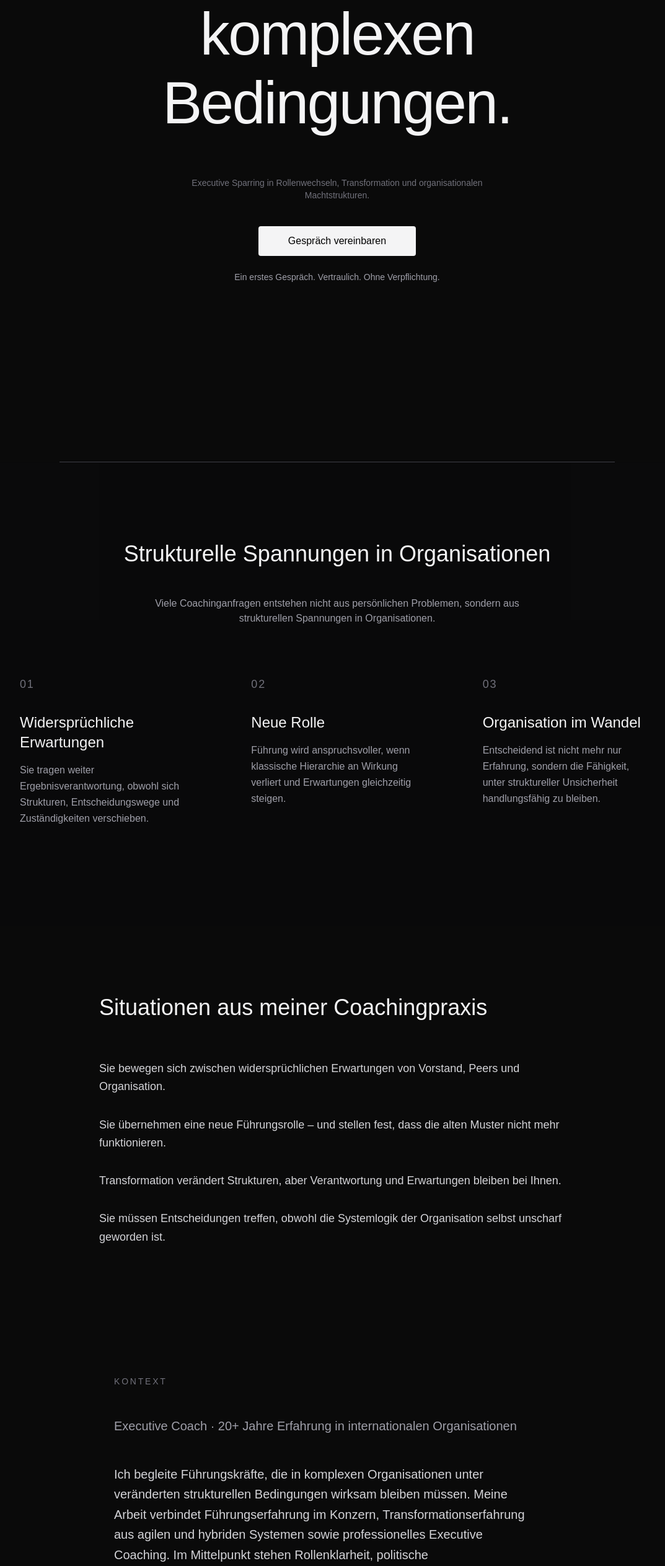
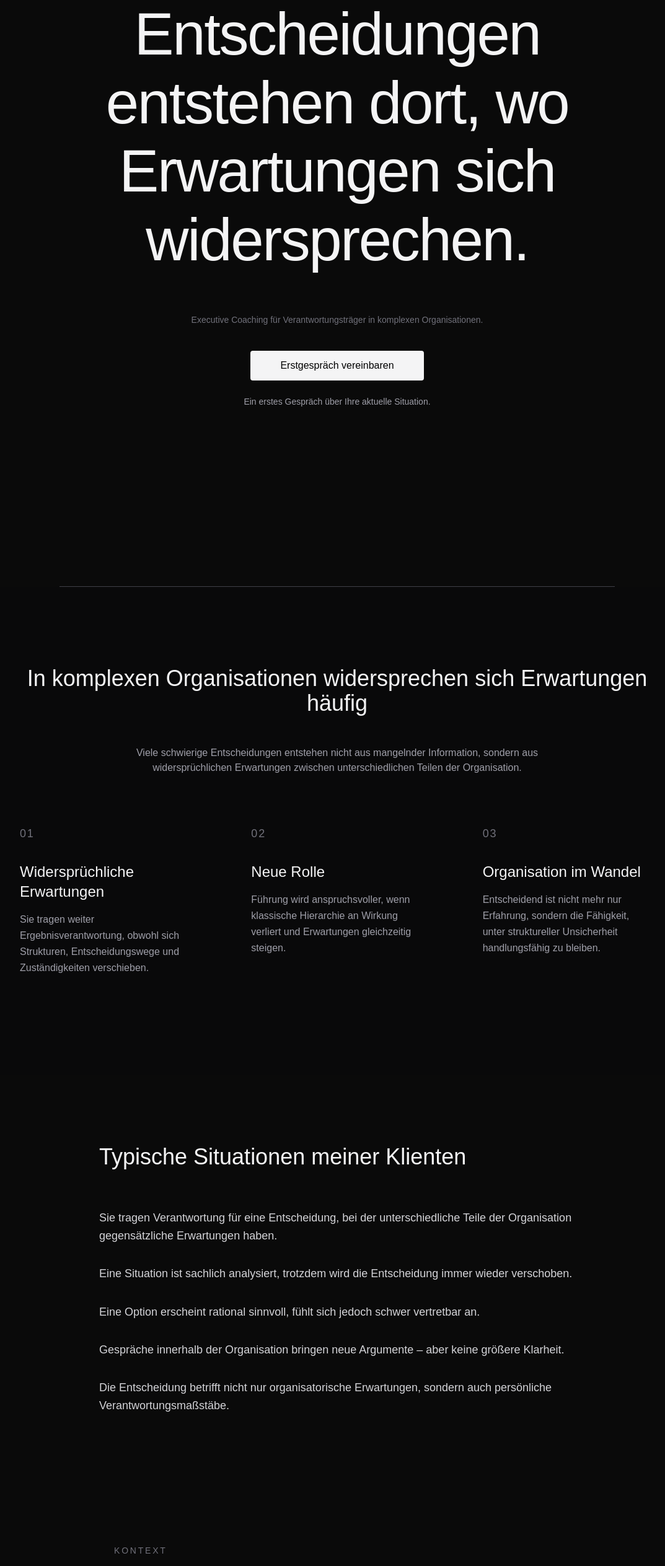
Before and after one commit to wolfgangtietz/coaching-landing, a Next.js app: page / in a window 1280 px wide. Shown: the part 270-2797 px from the top of the page at 62% size, without its empty margins (96-1169 px from the left). Built offline with nearby package versions, Linux system fonts and the light colour scheme.

Commit message:
Update profile section to responsibility and expectation conflicts framing

```diff
--- a/app/page.tsx
+++ b/app/page.tsx
@@ -60,22 +60,22 @@ export default function Home() {
         {/* Hero Section */}
               <section className="flex flex-col items-center text-center px-6 max-w-4xl mx-auto py-32 md:py-40">
                         <h1 className="text-5xl md:text-8xl font-light tracking-tight mb-16 leading-[1.15] text-zinc-100 max-w-4xl">
-  Führung unter komplexen Bedingungen.
+  Die schwierigsten Entscheidungen entstehen dort,
+wo Erwartungen sich widersprechen.
 </h1>
 
 <p className="text-zinc-500 text-sm font-light max-w-xl mx-auto mb-10">
-  Executive Sparring in Rollenwechseln,
-Transformation und organisationalen Machtstrukturen.
+  Executive Coaching für Verantwortungsträger in komplexen Organisationen.
 </p>
 <div className="flex flex-col items-center gap-6">
   <a
     href="#booking-button"
     className="bg-zinc-100 text-black px-12 py-3 rounded-sm text-base font-medium hover:bg-white hover:-translate-y-[1px] transition-all"
   >
-    Gespräch vereinbaren
+    Erstgespräch vereinbaren
   </a>
     <p className="text-zinc-400 text-sm font-light">
-  Ein erstes Gespräch. Vertraulich. Ohne Verpflichtung.
+  Ein erstes Gespräch über Ihre aktuelle Situation.
 </p>
 </div>
 
@@ -87,12 +87,12 @@ Transformation und organisationalen Machtstrukturen.
           <div className="max-w-5xl mx-auto">
 
 <h2 className="text-4xl font-light text-center mb-12 text-zinc-100">
-Strukturelle Spannungen in Organisationen
+In komplexen Organisationen widersprechen sich Erwartungen häufig
 </h2>
 
 <p className="text-center text-zinc-400 font-light mb-20 max-w-2xl mx-auto">
-Viele Coachinganfragen entstehen nicht aus persönlichen Problemen,
-sondern aus strukturellen Spannungen in Organisationen.
+Viele schwierige Entscheidungen entstehen nicht aus mangelnder Information,
+sondern aus widersprüchlichen Erwartungen zwischen unterschiedlichen Teilen der Organisation.
 </p>
 
 <div className="grid md:grid-cols-3 gap-24">
@@ -132,25 +132,29 @@ sondern aus strukturellen Spannungen in Organisationen.
 <section className="py-28 px-6">
   <div className="max-w-3xl mx-auto">
     <h2 className="text-4xl font-light mb-16 text-zinc-100">
-      Situationen aus meiner Coachingpraxis
-    </h2>
+  Typische Situationen meiner Klienten
+</h2>
 
-    <ul className="space-y-8 text-zinc-300 text-lg font-light leading-relaxed">
+<ul className="space-y-8 text-zinc-300 text-lg font-light leading-relaxed">
 
   <li>
-    Sie bewegen sich zwischen widersprüchlichen Erwartungen von Vorstand, Peers und Organisation.
+    Sie tragen Verantwortung für eine Entscheidung, bei der unterschiedliche Teile der Organisation gegensätzliche Erwartungen haben.
   </li>
 
   <li>
-    Sie übernehmen eine neue Führungsrolle – und stellen fest, dass die alten Muster nicht mehr funktionieren.
+    Eine Situation ist sachlich analysiert, trotzdem wird die Entscheidung immer wieder verschoben.
   </li>
 
   <li>
-    Transformation verändert Strukturen, aber Verantwortung und Erwartungen bleiben bei Ihnen.
+    Eine Option erscheint rational sinnvoll, fühlt sich jedoch schwer vertretbar an.
   </li>
 
   <li>
-    Sie müssen Entscheidungen treffen, obwohl die Systemlogik der Organisation selbst unscharf geworden ist.
+    Gespräche innerhalb der Organisation bringen neue Argumente – aber keine größere Klarheit.
+  </li>
+
+  <li>
+    Die Entscheidung betrifft nicht nur organisatorische Erwartungen, sondern auch persönliche Verantwortungsmaßstäbe.
   </li>
 
 </ul>
@@ -169,13 +173,23 @@ sondern aus strukturellen Spannungen in Organisationen.
             </div>
             <div className="space-y-6">
               <p className="text-xl font-light leading-relaxed text-zinc-300 max-w-2xl">
-  Ich begleite Führungskräfte, die in komplexen Organisationen unter
-  veränderten strukturellen Bedingungen wirksam bleiben müssen. Meine
-  Arbeit verbindet Führungserfahrung im Konzern, Transformationserfahrung
-  aus agilen und hybriden Systemen sowie professionelles Executive
-  Coaching. Im Mittelpunkt stehen Rollenklarheit, politische
-  Navigationsfähigkeit und wirksame Führung, wenn klassische Hierarchie an
-  Eindeutigkeit verliert.
+  Ich arbeite mit Verantwortungsträgern in komplexen Organisationen.
+  Viele meiner Klienten tragen Verantwortung in internationalen Unternehmen
+  – etwa als globale Funktionsleiter, Bereichsleiter oder
+  Programmverantwortliche in großen Transformationsvorhaben.
+
+  Sie stehen regelmäßig vor Situationen, in denen Erwartungen aus
+  unterschiedlichen Teilen der Organisation aufeinandertreffen.
+</p>
+<p className="text-xl font-light leading-relaxed text-zinc-300 max-w-2xl">
+  Viele meiner Klienten kennen ihre Organisation sehr genau. Sie haben ihre
+  Situation oft bereits lange analysiert und verschiedene Optionen
+  durchdacht.
+
+  Im Coaching arbeiten wir deshalb nicht an der Organisation oder an
+  Führungsrezepten. Wir arbeiten an der Ebene, auf der Entscheidungen
+  tatsächlich entstehen: an Perspektiven, inneren Regeln, Selbstverständnis
+  und Handlungsspielraum.
 </p>
             </div>
           </div>
@@ -185,7 +199,7 @@ sondern aus strukturellen Spannungen in Organisationen.
         <section id="perspektiven" className="py-28 px-6 border-t border-zinc-900">
   <div className="max-w-3xl mx-auto">
     <h2 className="text-4xl font-light mb-16 text-zinc-100">
-  Meine Perspektive auf Führung in komplexen Organisationen
+  Entscheidungen in komplexen Organisationen
 </h2>
 
     <div className="space-y-10 text-zinc-300 text-lg font-light leading-relaxed">
@@ -216,7 +230,7 @@ sondern aus strukturellen Spannungen in Organisationen.
         <section className="py-28 px-6">
           <div className="max-w-3xl mx-auto">
             <h2 className="text-4xl font-light mb-16 text-center text-zinc-100">
-  Führungssituationen, mit denen Klienten zu mir kommen
+  Situationen aus meiner Coachingpraxis
 </h2>
             <Accordion items={caseStudies} />
           </div>
@@ -226,13 +240,14 @@ sondern aus strukturellen Spannungen in Organisationen.
         <section className="py-24 px-6 text-center border-t border-zinc-900">
   <div className="max-w-2xl mx-auto">
     <h2 className="text-3xl font-light mb-8 text-zinc-100">
-      Ein erstes Gespräch über Ihre aktuelle Führungssituation
-    </h2>
+  Ein erstes Gespräch über Ihre aktuelle Situation
+</h2>
 
-    <p className="text-zinc-400 font-light mb-12">
-      In einem ersten Gespräch klären wir Ihre aktuelle Führungssituation
-      und prüfen gemeinsam, ob ein Coaching sinnvoll ist.
-    </p>
+<p className="text-zinc-400 font-light mb-12">
+  In diesem Gespräch schildern Sie Ihre aktuelle Situation.
+  Wir betrachten gemeinsam, worum es in Ihrer Entscheidungssituation geht
+  und ob ein Coachinggespräch sinnvoll sein kann.
+</p>
   </div>
 </section>
         <BookingSection />
```
